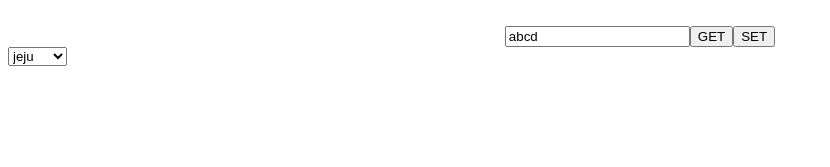
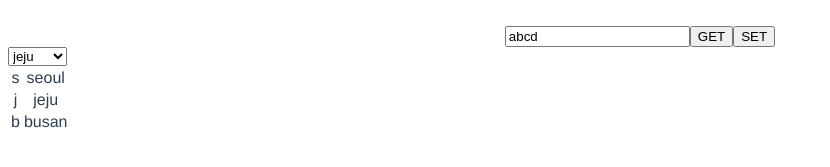
Before and after one commit to euntak320/devFE, a Vue app in the folder vue/vue3/: page /input in a window 1280 px wide. Shown: the part 149-316 px from the top of the page, without its empty margins (0-830 px from the left). Built offline with nearby package versions, Linux system fonts and the light colour scheme.

Commit message:
이벤트 거는 방법 click, change, table 배열나열

```diff
--- a/vue/vue3/src/views/Inputview.vue
+++ b/vue/vue3/src/views/Inputview.vue
@@ -6,11 +6,20 @@
     <button type="button" @click="setData">SET</button>
 
 
-    <select style="display:block;" v-model="resign">
+    <select style="display:block;" v-model="resign" @click="chageRegion">
     <!-- v-model를 통해서 데이터를 가지옴 -->
       <option :key="i" :value="d.v" v-for="(d, i) in options">{{d.t}}</option>
-      <!-- key의 값은 유일한 번호 -->
+      <!-- key의 값은 유일한 번호  v-for는 배열처리 부분-->
     </select>
+
+    <table>
+        <tbody>
+          <tr :key="i" v-for="(d, i) in options">
+            <td>{{d.v}}</td>
+            <td>{{d.t}}</td>
+          </tr>
+        </tbody>
+    </table>
   </div>
 </template>
 
@@ -35,6 +44,9 @@
       },
       setData() {
         this.text = "1234";
+      },
+      chageRegion(){
+        alert(this.resign)
       }
     }
   };
```
